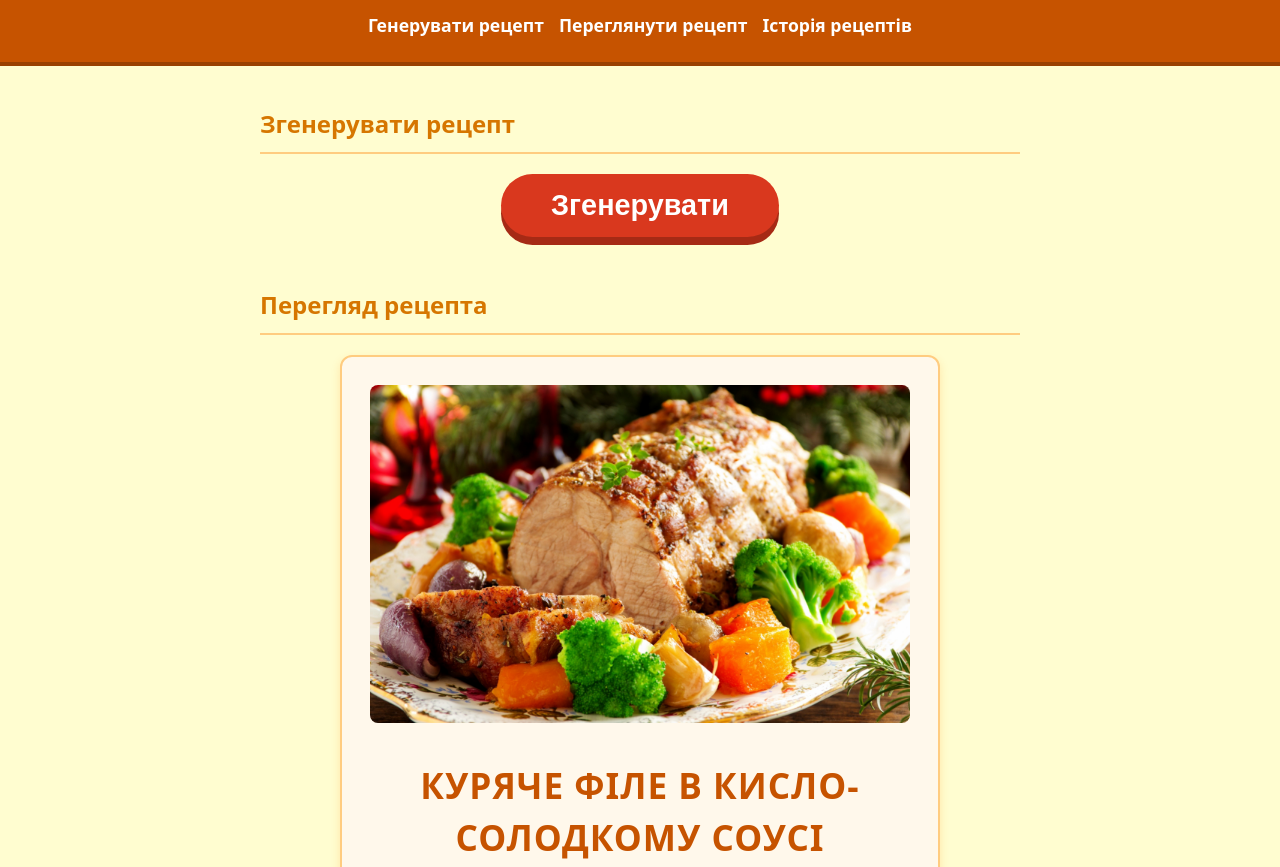
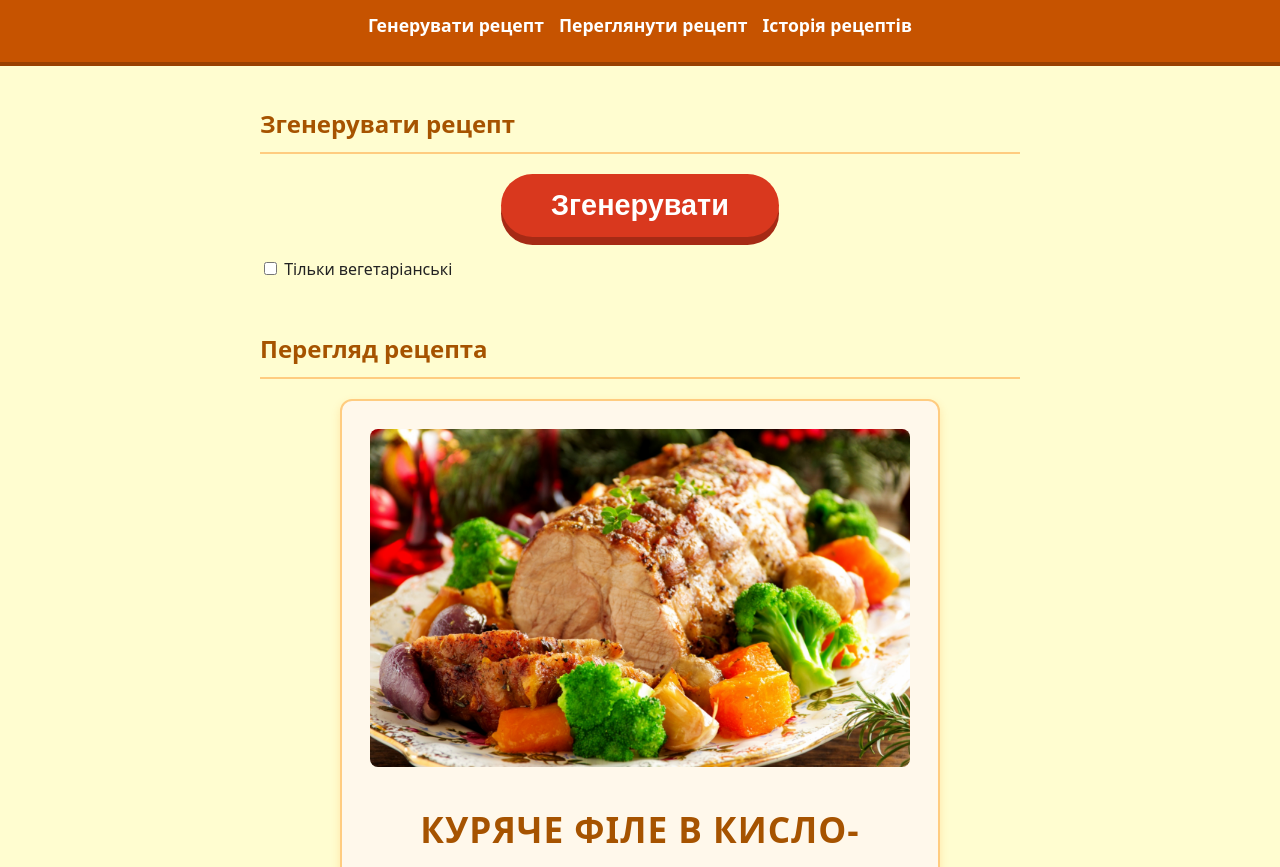
Before and after one commit to weexxf/recipe-generator, a plain HTML site: page index.html in a window 1280 px wide. Shown: the part 80-947 px from the top of the page. Drawn offline with Linux system fonts and the light colour scheme.

Commit message:
Checkbox and recipe filtering

```diff
--- a/css/style.css
+++ b/css/style.css
@@ -55,7 +55,7 @@ section {
 }
 
 section h2 {
-    color: #d67600;
+    color: #a65300;
     border-bottom: 2px solid #ffcc80;
     padding-bottom: 10px;
     margin-bottom: 20px;
@@ -150,7 +150,7 @@ button:active {
 .recipe-card h3 {
     font-size: 2.2rem;
     font-weight: 900;
-    color: #c65300;
+    color: #a65300;
     text-transform: uppercase;
     letter-spacing: 1px;
     margin-top: 15px;
--- a/index.html
+++ b/index.html
@@ -21,6 +21,12 @@
         <section id="generate">
             <h2>Згенерувати рецепт</h2>
             <button>Згенерувати</button>
+            <form id="recipe-filter">
+                <label for="vegetarian-only">
+                    <input type="checkbox" id="vegetarian-only">
+                    Тільки вегетаріанські
+                </label>
+            </form>
         </section>
 
         <section id="recipe">
--- a/js/app.js
+++ b/js/app.js
@@ -1,4 +1,4 @@
-console.log('app.js підключено - Лабораторна 7');
+console.log('app.js підключено - Лабораторна 8');
 
 const recipes = [
     { name: "Запечена свинина з картоплею", timeMinutes: 60, vegetarian: false },
@@ -15,10 +15,25 @@ const resultContainer = document.querySelector('#recipe-result');
 const countDisplay = document.querySelector('#history-count');
 const generateButton = document.querySelector('button');
 const historyContainer = document.querySelector('.cards');
+const vegetarianCheckbox = document.querySelector('#vegetarian-only');
 
 function renderRandomRecipe() {
-    resultContainer.innerHTML = '';
-    const currentRecipe = pickRandom(recipes);
+    // Видалення попередньої картки перед відображенням нового рецепта
+    const oldCard = resultContainer.querySelector('.recipe-card');
+
+    if (oldCard) {
+        oldCard.remove();
+    }
+    // Визначення доступних рецептів залежно від стану чекбокса
+    let availableRecipes;
+
+    if (vegetarianCheckbox.checked === true) {
+        availableRecipes = recipes.filter(recipe => recipe.vegetarian);
+    } else {
+        availableRecipes = recipes;
+    }
+
+    const currentRecipe = pickRandom(availableRecipes);
 
     const card = document.createElement('article');
     card.classList.add('recipe-card');
@@ -64,3 +79,8 @@ function renderRandomRecipe() {
 
 generateButton.addEventListener('click', renderRandomRecipe);
 renderRandomRecipe();
+
+// Оновлення рецепта при зміні фільтра вегетаріанських страв
+vegetarianCheckbox.addEventListener('change', () => {
+    renderRandomRecipe();
+});
```
